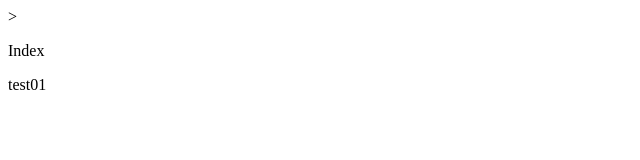
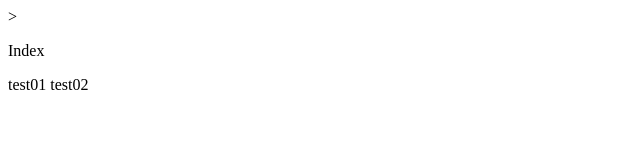
Before and after one commit to Kasuga03/test, a plain HTML site: page index.html in a window 1280 px wide. Shown: the full height of the page, 0-640 px from the left. Drawn offline with Linux system fonts and the light colour scheme.

Commit message:
[Update02] index

```diff
--- a/index.html
+++ b/index.html
@@ -10,6 +10,7 @@
 <body>
 	<p>Index</p>
 	test01
+	test02
 </body>
 
 </html>
```
